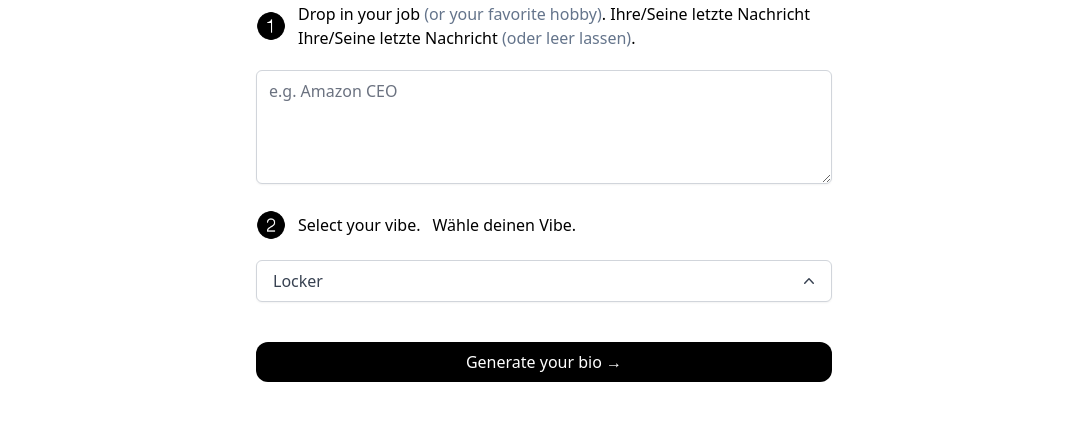
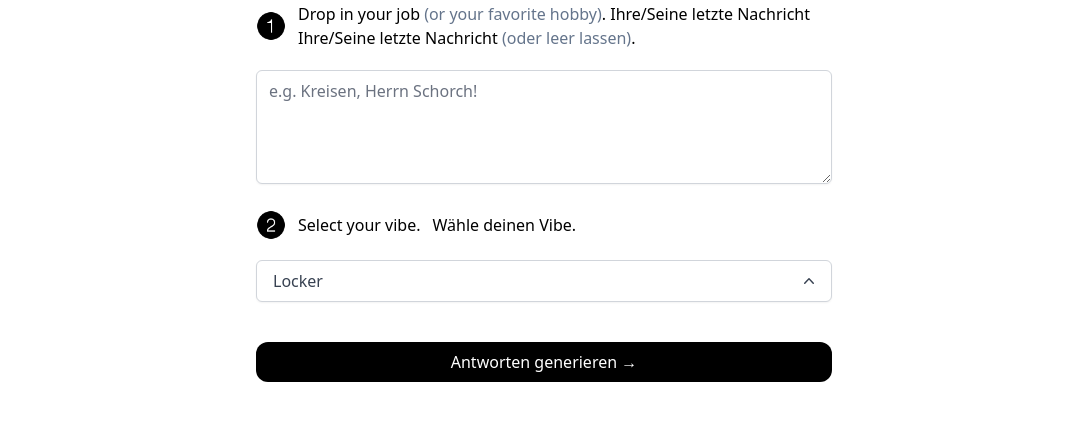
Before and after one commit to p100x/ai_wingman, a Next.js app: page / in a window 1280 px wide. Shown: the part 442-874 px from the top of the page, without its empty margins (96-1183 px from the left). Built offline with nearby package versions, Linux system fonts and the light colour scheme.

Commit message:
Update index.tsx

```diff
--- a/pages/index.tsx
+++ b/pages/index.tsx
@@ -116,7 +116,7 @@ const prompt = `Generiere 3 ${
             onChange={(e) => setBio(e.target.value)}
             rows={4}
             className="w-full rounded-md border-gray-300 shadow-sm focus:border-black focus:ring-black my-5"
-            placeholder={'e.g. Amazon CEO'}
+            placeholder={'e.g. Kreisen, Herrn Schorch!'}
           />
           <div className="flex mb-5 items-center space-x-3">
             <Image src="/2-black.png" width={30} height={30} alt="1 icon" />
@@ -131,7 +131,7 @@ const prompt = `Generiere 3 ${
               className="bg-black rounded-xl text-white font-medium px-4 py-2 sm:mt-10 mt-8 hover:bg-black/80 w-full"
               onClick={(e) => generateBio(e)}
             >
-              Generate your bio &rarr;
+              Antworten generieren &rarr;
             </button>
           )}
           {loading && (
@@ -157,7 +157,7 @@ const prompt = `Generiere 3 ${
                   className="sm:text-4xl text-3xl font-bold text-slate-900 mx-auto"
                   ref={bioRef}
                 >
-                  Your generated bios
+                  KI-optimierte Antworten:
                 </h2>
               </div>
               <div className="space-y-8 flex flex-col items-center justify-center max-w-xl mx-auto">
```
